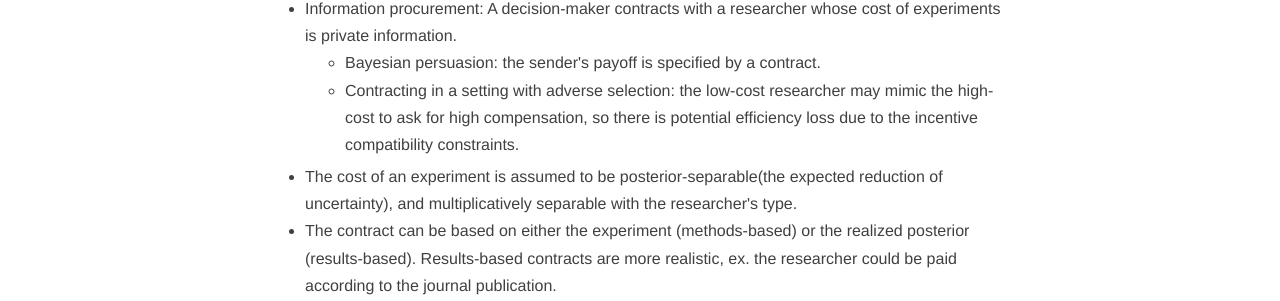
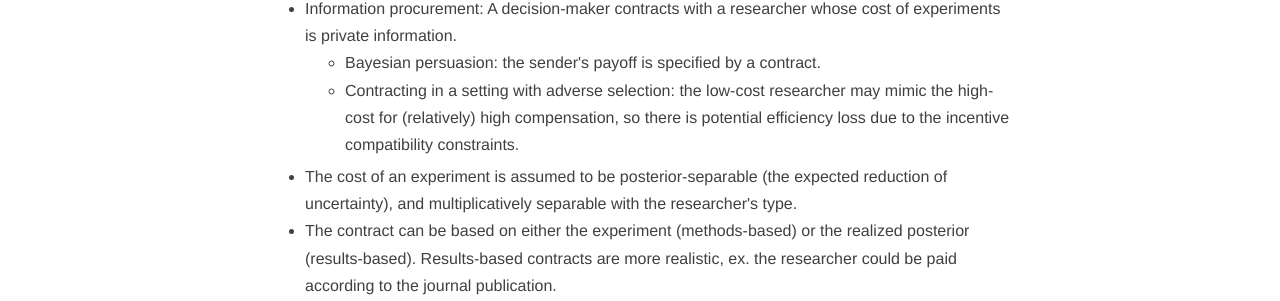
Before and after one commit to hanwangecon/hanwangecon.github.io, a Jekyll site: the page built from _posts/2021-02-05-first-post.md, in a window 1280 px wide. Shown: the part 684-985 px from the top of the page. Built offline with Jekyll 4.4.1, drawn with Linux system fonts in a browser that asks for light colours; nearby versions of some CDN libraries; comment, search, counter and statistics services are not loaded.

Commit message:
Update 2021-02-05-first-post.md

```diff
--- a/_posts/2021-02-05-first-post.md
+++ b/_posts/2021-02-05-first-post.md
@@ -19,9 +19,9 @@
 <li>Information procurement: A decision-maker contracts with a researcher whose cost of experiments is private information. </li>
 <ul>
 <li>Bayesian persuasion: the sender's payoff is specified by a contract. </li>
-<li>Contracting in a setting with adverse selection: the low-cost researcher may mimic the high-cost to ask for high compensation, so there is potential efficiency loss due to the incentive compatibility constraints.</li>
+<li>Contracting in a setting with adverse selection: the low-cost researcher may mimic the high-cost for (relatively) high compensation, so there is potential efficiency loss due to the incentive compatibility constraints.</li>
 </ul>
-<li>The cost of an experiment is assumed to be posterior-separable(the expected reduction of uncertainty), and multiplicatively separable with the researcher's type.</li>
+<li>The cost of an experiment is assumed to be posterior-separable (the expected reduction of uncertainty), and multiplicatively separable with the researcher's type.</li>
 <li>The contract can be based on either the experiment (methods-based) or the realized posterior (results-based). Results-based contracts are more realistic, ex. the researcher could be paid according to the journal publication.</li>
 </ul>
 
```
